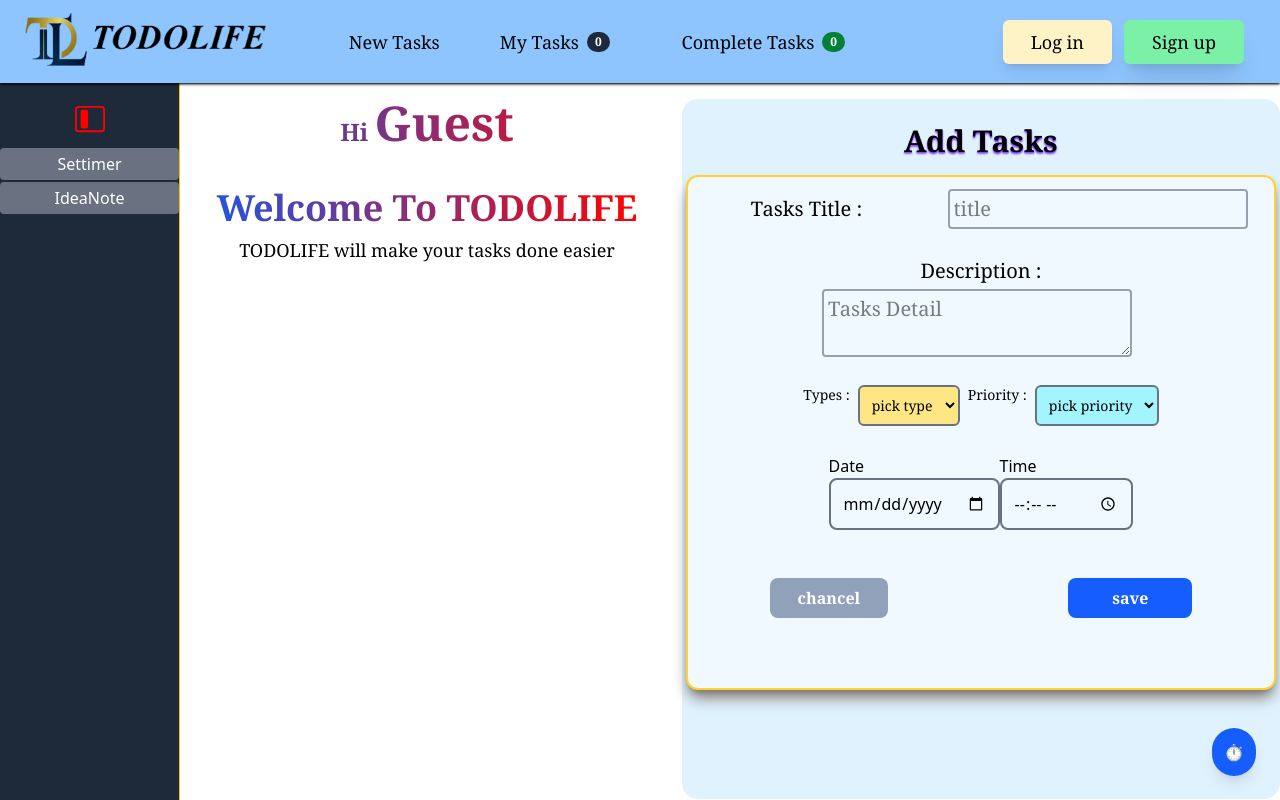
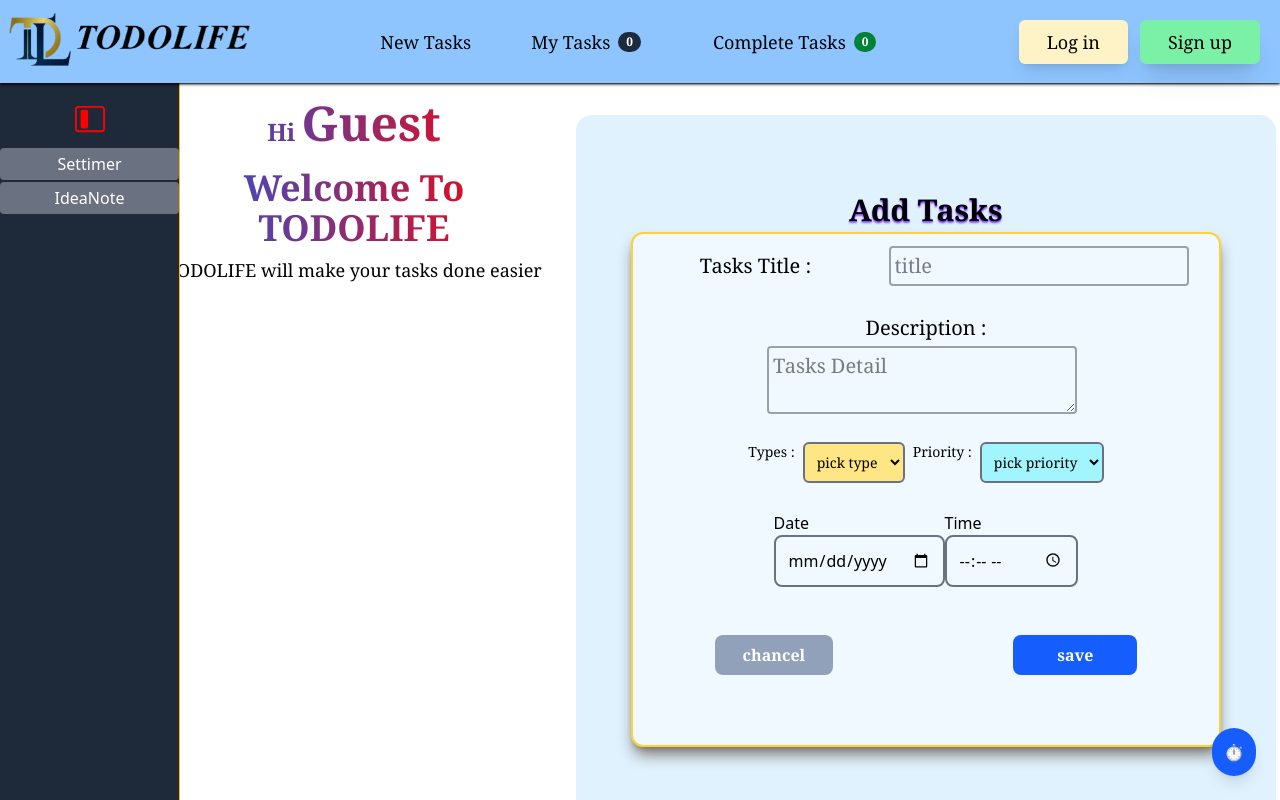
Before and after one commit to tou8xiong/Todolife, a Next.js app: page / in a window 1280 px wide. Shown: the top 800 px of the page. Built offline with nearby package versions, Linux system fonts and the light colour scheme; no server answers.

Commit message:
14.11.2025

```diff
--- a/component/addtasks.tsx
+++ b/component/addtasks.tsx
@@ -62,17 +62,20 @@ export default function AddTasks() {
         });
     };
     return (
+        <div className="sm:flex sm:justify-center flex justify-center ">
             <div className="bg-sky-100 dark:bg-gray-900 sm:w-[700px] sm:flex items-center flex-col
-               rounded-2xl w-full max-w-full sm:h-[700px] ">
+               rounded-2xl max-w-full w-full mx-1 my-4 sm:h-[700px] whitespace-nowrap justify-center">
                 <h1 data-aos="flip-left"
                     data-aos-easing="ease-out-cubic"
-                data-aos-duration="2000" className="text-center p-3 font-bold text-3xl font-serif mt-3 text-shadow-sm text-shadow-violet-500" >Add Tasks</h1>
+                    data-aos-duration="2000"
+                    className="text-center font-bold text-3xl font-serif mt-3 text-shadow-sm text-shadow-violet-500" >Add Tasks</h1>
                 <form
                     data-aos="zoom-out-up"
-                className="sm:rounded-xl sm:flex sm:items-center sm:flex-col sm:border-2 border-amber-300
-                sm:m-1 bg-sky-50 sm:w-[590px] w-full sm:gap-7 sm:shadow-lg shadow-stone-500
-                  flex flex-wrap m-1 justify-center items-center flex-col">
-                <div className=" sm:flex sm:justify-around sm:flex-row sm:w-full sm:gap-1 sm:mt-3
+                    className="sm:rounded-xl rounded px-2 sm:flex sm:items-center w-full text-black sm:flex-col sm:border-2
+                border-2 border-amber-300
+                sm:m-1 bg-sky-50 sm:w-[590px]  sm:gap-7 sm:shadow-lg shadow-stone-500
+                  flex  justify-center items-center flex-col">
+                    <div className=" sm:flex sm:justify-around sm:flex-row sm:w-full sm:gap-1  text-black sm:mt-3
                                  flex flex-wrap flex-col justify-center items-center w-full gap-2 mt-2 border-0 border-amber-950">
                         <span className="sm:text-xl font-serif sm:border-0 border-amber-300 w-full sm:w-[200px] sm:text-center">Tasks Title :</span>
                         <input
@@ -84,7 +87,7 @@ export default function AddTasks() {
                             className=" font-[20px] font-serif sm:w-[300px] w-full border-2 border-gray-400 rounded-sm text-xl p-1 mr-2">
                         </input>
                     </div>
-                <div className="border-0 w-full border-gray-950 sm:flex sm:justify-around sm:flex-row sm:w-full sm:gap-1
+                    <div className="border-0  text-black w-full border-gray-950 sm:flex sm:justify-around sm:flex-row sm:w-full sm:gap-1
                 flex flex-wrap justify-center items-center">
                         <span className="text-xl font-serif border-0 border-amber-300 sm:w-[300px] w-full text-center ">Description :</span>
                         <textarea
@@ -96,14 +99,14 @@ export default function AddTasks() {
                      border-gray-400 rounded-sm text-xl p-1 mr-2 flex flex-wrap">
                         </textarea>
                     </div>
-                <div className="sm:flex font-serif text-sm sm:p-0 p-3 sm:text-md gap-2">
+                    <div className="sm:flex  text-black font-serif text-sm sm:p-0 p-3 sm:text-md gap-2">
                         <span>Types :</span>
                         <select
                             name="type"
                             value={task.type}
                             onChange={handleChange}
                             id="seclectype"
-                        className="bg-amber-200 sm:p-2 p-1.5  rounded-md border-2 border-gray-500">
+                            className="bg-amber-200 sm:p-2 p-1.5  text-black rounded-md border-2 border-gray-500">
                             <option className="bg-white text-gray-600">pick type</option>
                             <option value="work" className="bg-white">Work</option>
                             <option value="study" className="bg-white">Study</option>
@@ -115,7 +118,7 @@ export default function AddTasks() {
                             value={task.priority}
                             onChange={handleChange}
                             id="priority"
-                        className="bg-cyan-200 sm:p-2 p-1.5 rounded-md border-2 border-gray-500 ">
+                            className="bg-cyan-200 sm:p-2  text-black p-1.5 rounded-md border-2 border-gray-500 ">
                             <option className="text-gray-600 ">pick priority</option>
                             <option value="high" className="bg-red-400">High</option>
                             <option value="medium" className="bg-orange-400">Medium</option>
@@ -130,7 +133,7 @@ export default function AddTasks() {
                                 onChange={handleChange}
                                 type="date"
                                 name="date"
-                            className=" block w-full rounded-lg border-2 border-gray-500 sm:p-3 p-1.5 font-sans"></input>
+                                className=" block w-full rounded-lg  text-black border-2 border-gray-500 sm:p-3 p-1.5 font-sans"></input>
                         </div>
                         <div>
                             <span>Time</span>
@@ -139,14 +142,15 @@ export default function AddTasks() {
                                 type="time"
                                 name="time"
                                 onChange={handleChange}
-                            className=" block w-full rounded-lg border-2 border-gray-500 sm:p-3 p-1.5 font-sans"></input>
+                                className=" block w-full rounded-lg  text-black border-2 border-gray-500 sm:p-3 p-1.5 font-sans"></input>
                         </div>
                     </div>
-                <div className="sm:flex mt-7 sm:gap-45 sm:font-serif sm:mt-[20px] sm:mb-[70px] flex gap-10 justify-center">
+                    <div className="sm:flex mt-7  text-black sm:gap-45 sm:font-serif sm:mt-[20px] sm:mb-[70px] flex gap-10 justify-center mb-3">
                         <button type="button" className="px-7 py-2 rounded-lg bg-slate-400 text-white font-semibold hover:bg-slate-500">chancel</button>
                         <button type="button" onClick={handleAdd} className="px-11 py-2 rounded-lg bg-blue-600 text-white font-semibold hover:bg-blue-700">save</button>
                     </div>
                 </form >
             </div >
+        </div>
     )
 };
--- a/component/header.tsx
+++ b/component/header.tsx
@@ -31,9 +31,9 @@ export default function Header() {
     }, [user])
 
     return (
-        <div className="bg-blue-300  sm:flex flex-wrap sm:items-center  sm:w-full
+        <div className="bg-blue-300  sm:flex flex-wrap sm:items-center w-full  sm:w-full
          justify-between sm:justify-between sm:gap-2 sticky top-0 z-50 shadow-sm sm:shadow-sm shadow-black sm:border-0
-          border-red-400 w-full sm:px-4 py-2 max-w-full">
+          border-red-400  sm:px-0 py-2 max-w-full border-0 m-0">
             <button data-aos="flip-left" className="m-1 cursor-pointer"><Link href={"/"}>
                 <Image src={Logo} alt="logo" className="w-32 sm:w-48 md:w-[250px]" /></Link>
             </button>
@@ -56,12 +56,13 @@ export default function Header() {
                      text-white">{user ? completed : "0"}</span>
                 </button>
             </div>
-            <div className=" flex items-center ">
-                <div className="border-0 border-amber-400 w-fit sm:hidden font-serif h-full ">
+            <div className="sm:flex flex justify-between md:flex md:justify-between sm:justify-between">
+                <div className=" flex items-center w-fit">
+                    <div className="border-0 border-amber-400 w-fit md:hidden font-serif h-full ">
                         <button onClick={() => setShowMenu(!showMenu)}
-                        className=" sm:hidden ml-5 rounded hover:bg-gray-500 mt-2"><FaList size={26} /></button>
+                            className=" md:hidden ml-5 rounded hover:bg-gray-500 mt-2"><FaList size={26} /></button>
                         {showMenu &&
-                        <div className="sm:hidden border-none absolute mt-0 ml-2 w-40 bg-white border rounded-sm shadow-lg">
+                            <div className="md:hidden border-none  absolute mt-0  ml-2 w-40 bg-white rounded-sm shadow-lg">
                                 <ul className="p-2 flex flex-col gap-1">
                                     <li className="border border-gray-400 rounded p-0.5 active:bg-gray-400"><a href="/settimepage">Timer</a></li>
                                     <li className="border border-gray-400 rounded p-0.5 active:bg-gray-400"><a href="/noteidea">NoteIdea</a></li>
@@ -70,7 +71,7 @@ export default function Header() {
                     </div>
                 </div>
 
-            <div className="sm:p-2 flex sm:gap-2 sm:flex sm:w-[auto] w-fit ml-auto sm:m-0  mt-2">
+                <div className="sm:p-2 flex sm:gap-2 border-0 sm:flex sm:w-[auto] w-fit ml-auto sm:m-0  mt-2">
                     {hideform && (
                         <div className="sm:m-0 ml-auto sm:gap-3">
                             <button
@@ -84,7 +85,7 @@ export default function Header() {
                     )}
 
                     {!hideform && (
-                    <div className="border-0 flex flex-col justify-center items-center">
+                        <div className="border-0 flex sm:m-0 mx-3 flex-col justify-center items-center">
                             <Link href="/profile">
                                 <CgProfile size={34} color="white" className=" bg-black rounded-3xl" />
                             </Link>
@@ -92,5 +93,6 @@ export default function Header() {
                         </div>)}
                 </div>
             </div>
+        </div>
     );
 }
--- a/src/app/layout.tsx
+++ b/src/app/layout.tsx
@@ -31,10 +31,10 @@ export default function RootLayout({
   return (
     <html lang="en">
       <head>
-        <meta name="viewport" content="width=device-width, initial-scale=1.0, maximum-scale=1.0, user-scalable=no"></meta>
+        <meta name="viewport" content="width=device-width, height=device-height, initial-scale=1, maximum-scale=1, user-scalable=no, viewport-fit=cover"></meta>
       </head>
       <body
-        className={`${geistSans.variable} ${geistMono.variable} antialiased `}>
+        className={`${geistSans.variable} ${geistMono.variable} antialiased` }>
         <AosClientWrapper>
           <Header />
           <Sidebar />
--- a/src/app/page.tsx
+++ b/src/app/page.tsx
@@ -11,24 +11,28 @@ export default function Home() {
   useEffect(() => {
     const unsubscribe = onAuthStateChanged(auth, (currentUser) => {
       setUser(currentUser);
-
     });
     return () => unsubscribe();
 
   }, []);
-
   return (
-    <div className="bg-white dark:bg-gray-900 dark:text-white transition-colors duration-300 ">
-      <div className="min-h-screen border-0 border-amber-300  sm:py-4 sm:w-[95%px] flex flex-col lg:flex-row
-        sm:justify-center gap-2 lg:gap-2 md:ml-45   dark:text-white">
-        <div data-aos="fade-down-right" className="w-full max-w-xl flex flex-col gap-2 border-0 border-red-500">
-          <h1 className=" dark:text-white text-2xl sm:text-4xl font-serif font-bold text-center textanimated">
-            <p className=" text-2xl mb-10">Hi       <span className="text-5xl">{user?.email?.split('@')[0] || "Guest"}</span> </p>Welcome To TODOLIFE </h1>
-          <h1 className="font-serif text-center text-base sm:text-lg">TODOLIFE will make your tasks done easier</h1>
+    <>
+      <div className="bg-white sm:w-full w-full flex flex-col justify-center overflow-x-hidden">
+        <div className="min-h-screen border-0 border-amber-300  sm:py-4 sm:w-[auto] flex flex-col
+         lg:flex-row justify-center gap-2 lg:gap-2 md:w-auto md:flex md:justify-center dark:text-white
+         md:ml-36 ">
+          <div
+            data-aos="fade-down-right"
+            className="w-full max-w-xl flex flex-col gap-2 border-0 border-red-500">
+            <h1 className=" dark:text-white text-2xl sm:text-4xl font-serif font-bold text-center textanimated">
+              <p className=" text-2xl mb-5">Hi <span className="text-5xl">{user?.email?.split('@')[0] || "Guest"}</span>
+              </p>Welcome To TODOLIFE </h1>
+            <h1 className="font-serif text-center text-base sm:text-lg">TODOLIFE will make your tasks done easier</h1>
+          </div>
+          <AddTasks />
         </div>
-        <AddTasks />
+        <Footer />
       </div>
-      <Footer />
-    </div>
+    </>
   );
 }
```
Also changed, not shown: component/donetasks.tsx (+3 -5 lines). Lines whose indentation alone changed are shown as unchanged.
